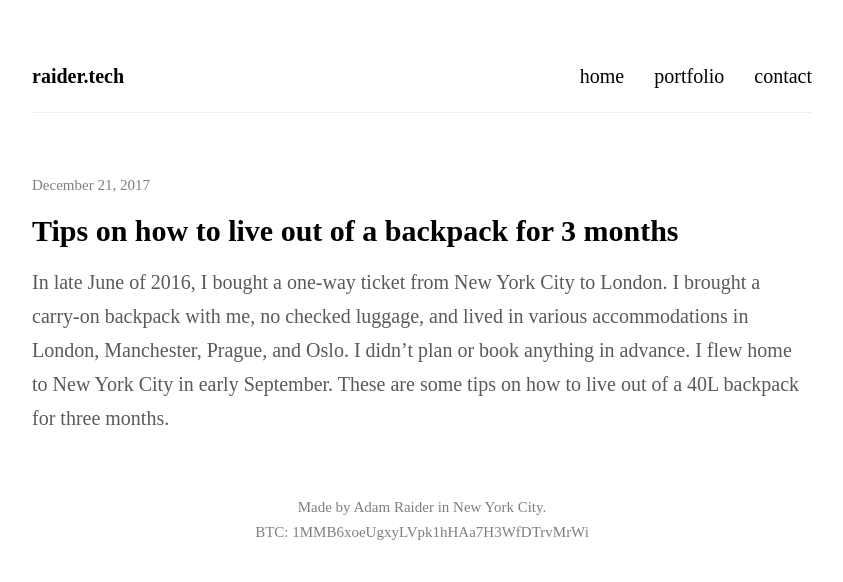
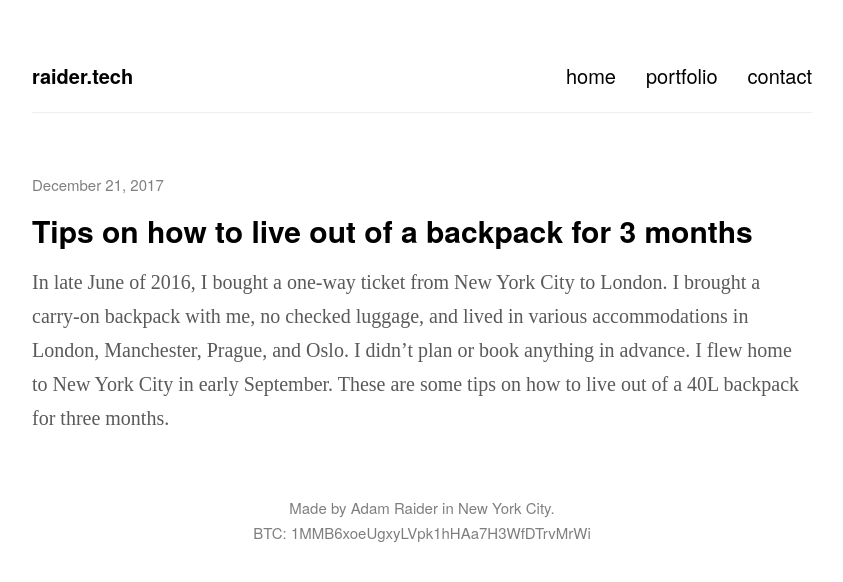
Before and after one commit to adamraider/blog, a Jekyll site: the page built from index.html, in a window 1280 px wide. Shown: the top 582 px of the page, without its empty margins (218-1061 px from the left). Built offline with Jekyll 4.4.1, drawn with Linux system fonts in a browser that asks for light colours; some web fonts are replaced.

Commit message:
fix fontrs

```diff
--- a/_sass/_base.sass
+++ b/_sass/_base.sass
@@ -9,7 +9,7 @@ html
   font-size: 20px
 
 h1, h2, h3, h4, h5, h6
-  font-family: 'Avenir'
+  font-family: 'Avenir', 'HelveticaNeue', Helvetica, 'sans-serif'
   margin-bottom: 0.5em
   line-height: 1.25
 
@@ -32,7 +32,7 @@ img
 
 body
   background-color: #fff
-  // font-family: 'Avenir', 'HelveticaNeue', Helvetica, 'sans-serif'
+  font-family: 'Avenir', 'HelveticaNeue', Helvetica, 'sans-serif'
   font-family: 'Source Serif Pro'
   -webkit-font-smoothing: antialiased
   -moz-osx-font-smoothing: grayscale
@@ -50,7 +50,7 @@ a
 .nav
   margin: 2em auto
   padding: 1em
-  font-family: 'Avenir'
+  font-family: 'Avenir', 'HelveticaNeue', Helvetica, 'sans-serif'
 
   &__container
     max-width: $width
@@ -91,7 +91,7 @@ a
   &__subheading
     font-size: 1.5em
     margin-bottom: 1em
-    font-family: 'Avenir'
+    font-family: 'Avenir', 'HelveticaNeue', Helvetica, 'sans-serif'
     line-height: 1.3
     color: #9c9c9c
     letter-spacing: -0.85px
@@ -118,7 +118,7 @@ a
     font-size: 0.75em
     font-weight: 500
     color: rgba(0,0,0,0.5)
-    font-family: 'Avenir'
+    font-family: 'Avenir', 'HelveticaNeue', Helvetica, 'sans-serif'
     margin-bottom: 1em
 
 .footer
@@ -128,4 +128,4 @@ a
   font-size: 0.75em
   opacity: 0.5
   line-height: 1.7
-  font-family: 'Avenir'
+  font-family: 'Avenir', 'HelveticaNeue', Helvetica, 'sans-serif'
```
